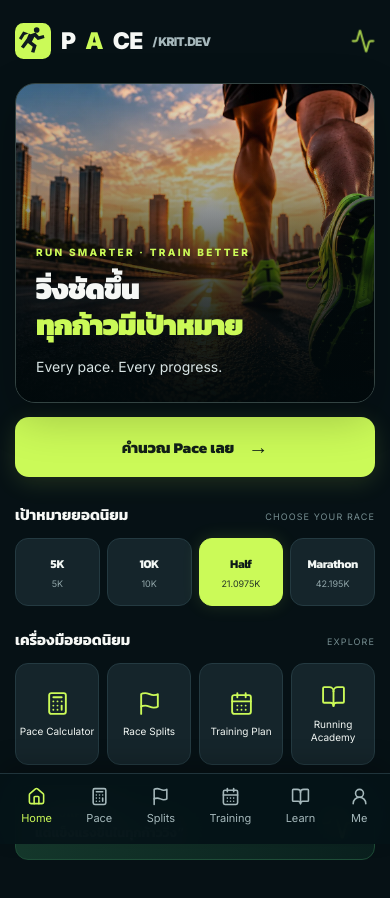
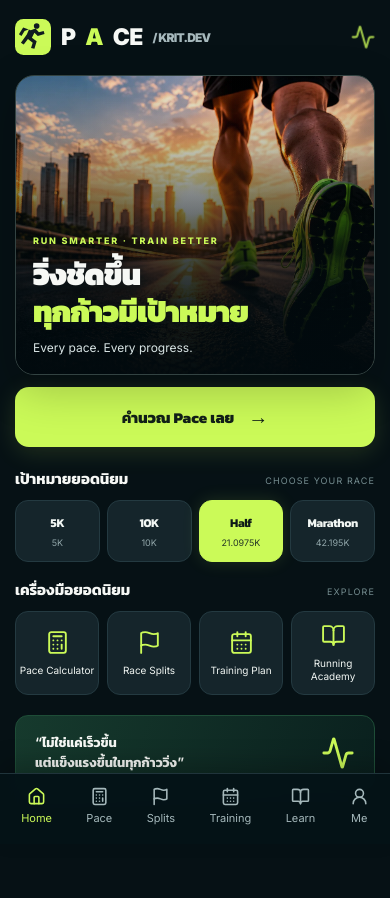
Before and after one commit to keng013/pace-running-app, a Next.js app: page / in a window 390 px wide. Shown: the top 898 px of the page. Built offline with nearby package versions, Linux system fonts and the light colour scheme.

Commit message:
design: rebalance mobile hero crop, typography and sections to reference

```diff
--- a/app/globals.css
+++ b/app/globals.css
@@ -84,3 +84,25 @@ body,button,input,select{font-family:Inter,Kanit,Arial,sans-serif}
 
 /* Deployment refresh after committing the local hero image. */
 .photo-hero{background-image:linear-gradient(180deg,rgba(3,13,17,.03),rgba(2,10,13,.82)),url('/hero-runner.webp');background-size:cover,cover;background-position:center,60% center}
+
+/* Mobile composition aligned to approved PACE concept */
+@media(max-width:599px){
+ .shell{padding:14px 15px 112px}
+ .brand{margin-bottom:14px}
+ .photo-hero{
+   height:300px;
+   border-radius:19px;
+   background-position:center,72% center;
+   background-size:cover,cover;
+ }
+ .hero-photo-shade{background:linear-gradient(180deg,rgba(1,10,14,.02) 0%,rgba(1,10,14,.03) 25%,rgba(1,10,14,.42) 55%,rgba(1,10,14,.92) 100%)}
+ .hero-copy{left:17px;right:12px;bottom:16px}
+ .hero-copy h1{font-size:30px;line-height:1.24;margin:8px 0 8px}
+ .hero-copy p{font-size:12px}
+ .hero-kicker{font-size:9px;letter-spacing:1.8px}
+ .primary-cta{min-height:52px;margin:12px 0 20px}
+ .section-heading{margin:16px 0 10px}
+ .section-heading h3{font-size:15px}
+ .race-option{min-height:62px}
+ .quick-tool{min-height:84px}
+}
```
